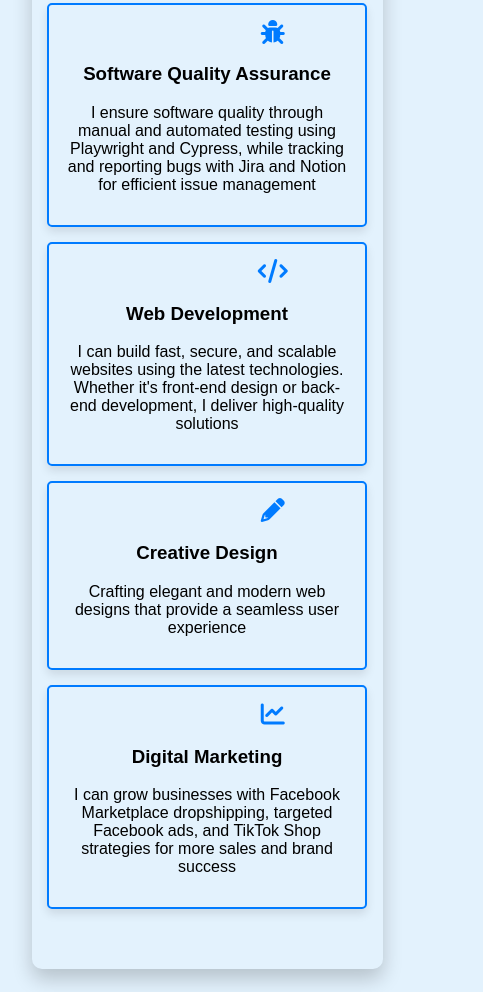
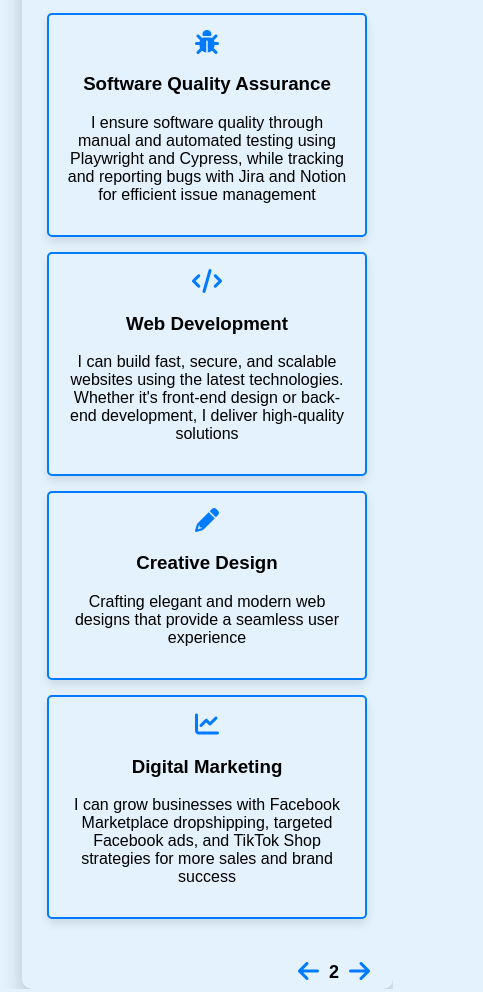
Before and after one commit to Musmanghani211/personal-3d, a plain HTML site: page educationalservices.html in a window 390 px wide. Shown: the part 592-1584 px from the top of the page, 483 px wide, since content can reach past the window. Drawn offline with Linux system fonts and the light colour scheme.

Commit message:
icons and pagination bug fixes

```diff
--- a/educationlaservices.css
+++ b/educationlaservices.css
@@ -10,6 +10,7 @@ body {
     min-height: 105vh;
     overflow-x: hidden;
     overflow-y: auto;
+
 }
 .container {
     display: flex;
@@ -17,7 +18,7 @@ body {
     width: 90%;
     max-width: 1200px;
     /* background: #fff; */
-    /* padding: 10px; */
+    padding: 10px;
     border-radius: 10px;
     box-shadow: 0 10px 20px rgba(0, 0, 0, 0.2);
     position: relative;
@@ -28,6 +29,9 @@ body {
     flex: 1;
     padding: 10px;
     min-width: 300px;
+    text-align: center;
+    justify-content: center;
+    align-items: center;
 
 }
 .left-section {
@@ -99,7 +103,6 @@ body {
 .service-box i {
     font-size: 24px;
     color: #007bff;
-    margin-left: 46%;
 }
 button {
     background: #007bff;
@@ -122,8 +125,8 @@ button:hover {
     gap: 10px;
     justify-content: center;
     position: absolute;
-    bottom: 32px;
-    left: 83%;
+    bottom: 4%;
+    left: 67%;
     transform: translateX(-50%);
     width: calc(100% - 40px);
 }
@@ -154,19 +157,23 @@ button:hover {
         align-items: center;
         margin-left: 24px;
 
+
     }
     .left-section, .right-section {
         width: 91%;
         border-radius: 10px;
+
     }
     .right-section {
         border-left: none;
         border-top: 3px solid #007bff;
     }
     .pagination {
-        position: absolute; /* Ya 'fixed' use karein agar scrolling ke sath fix rakhna ho */
-        bottom: -1051px;
-        left: 79%;/* Center align karne ke liye */
-        transform: translateX(-50%); /* Bilkul center lane ke liye */
+        position: static;
+        /* margin-bottom: -120px; */
+        /* left: auto; */
+        transform: none;
+        justify-content: end;
+        margin-top: -70px;
     }
 }
--- a/myskills.css
+++ b/myskills.css
@@ -74,8 +74,8 @@ body {
     gap: 10px;
     justify-content: center;
     position: absolute;
-    bottom: 10px;
-    margin-left: 75%;
+    bottom: 4%;
+    left: 67%;
     transform: translateX(-50%);
     width: calc(100% - 40px);
 }
@@ -111,6 +111,6 @@ body {
     .pagination {
         justify-content: center;
         bottom: 20px;
-        /* margin-left: 10px; */
+        margin-left: 117%;
     }
 }
```
